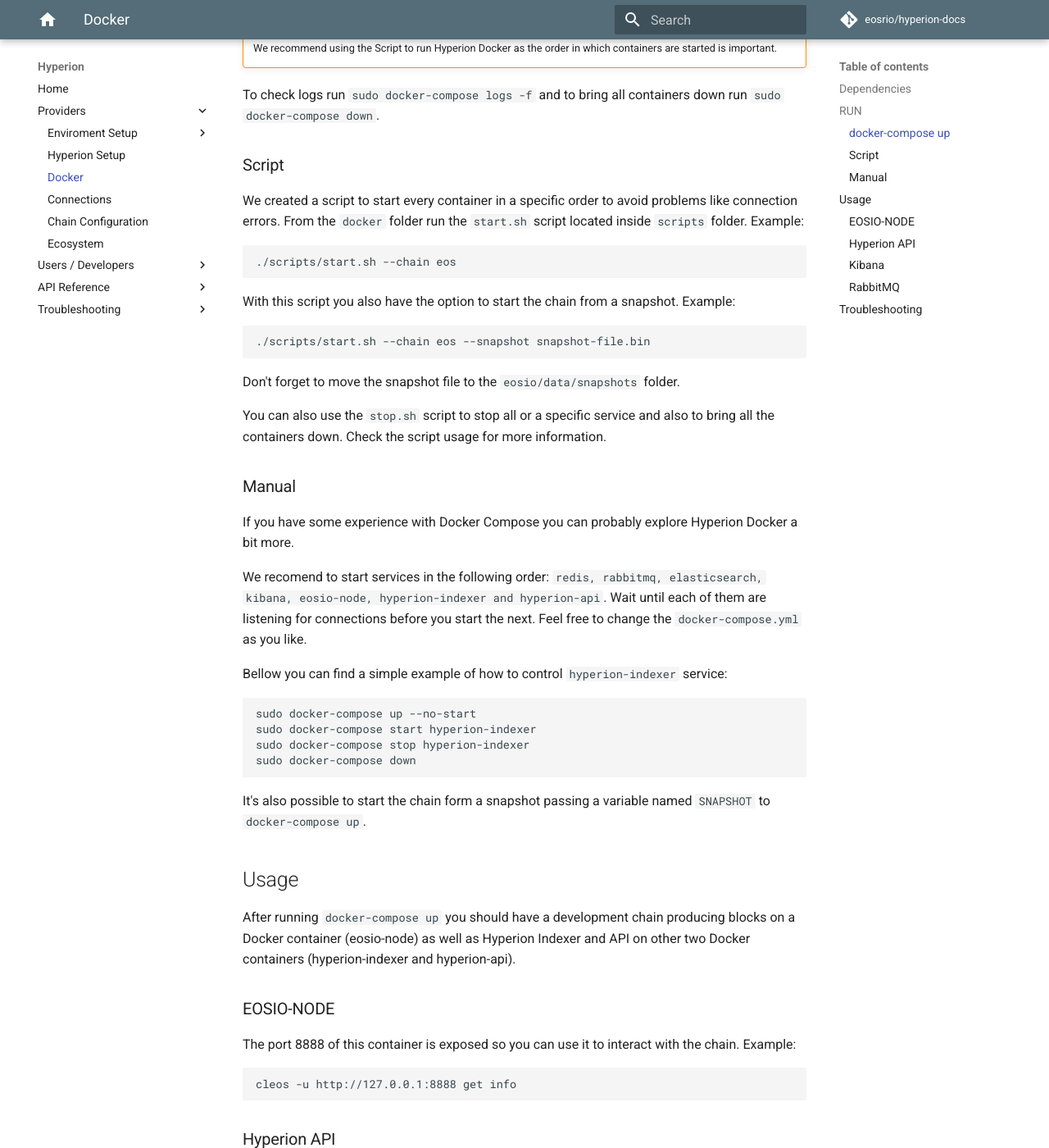
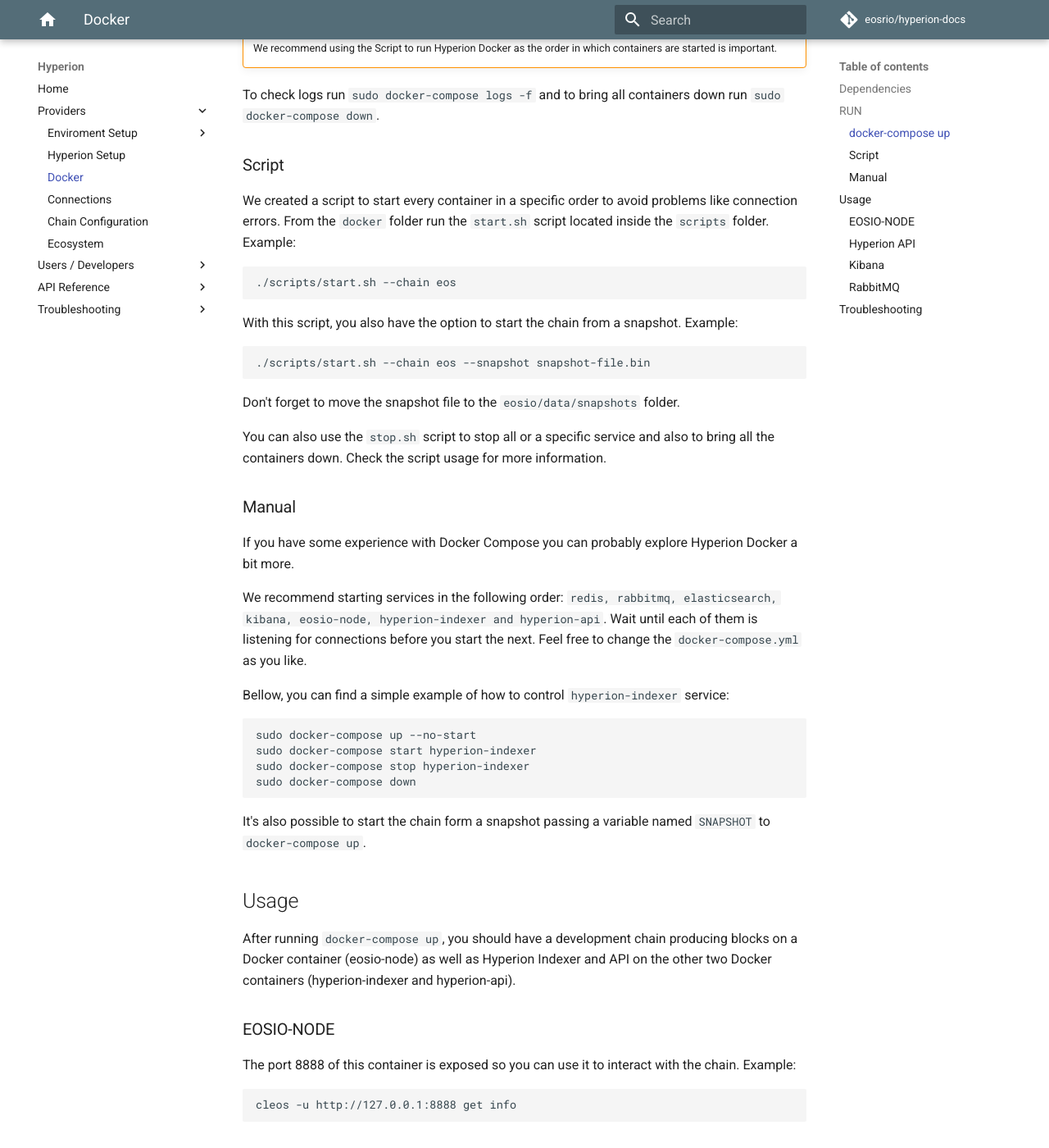
Before and after one commit to eosrio/hyperion-docs, an MkDocs documentation site: the page built from docs/docker.md, in a window 1280 px wide and 1400 px high, scrolled down 996 px. Shown: the whole window at 82% size. Built offline with MkDocs 1.6.1 and Material for MkDocs 9.7.7, drawn with Linux system fonts in a browser that asks for light colours; comment, search, counter and statistics services are not loaded; some of the changed text lies outside the part shown.

Commit message:
Update docker.md

````diff
--- a/docs/docker.md
+++ b/docs/docker.md
@@ -10,7 +10,7 @@
 ## RUN
 Inside the `docker` folder you will find everything you need to run Hyperion Docker.
 
-First of all, you need to generate Hyperion configuration files. To do that, from the `docker` folder, run `generate-config.sh` located inside `scripts` folder. You will have to pass an identificator and a name to the chain you will run. Example:
+First of all, you need to generate Hyperion configuration files. To do that, from the `docker` folder, run `generate-config.sh` located inside the `scripts` folder. You will have to pass an identifier and a name to the chain you will run. Example:
 ```
 ./scripts/generate-config.sh --chain eos --chain-name "EOS Testnet"
 ```
@@ -27,12 +27,12 @@
 To check logs run `sudo docker-compose logs -f` and to bring all containers down run `sudo docker-compose down`.
 
 ### Script
-We created a script to start every container in a specific order to avoid problems like connection errors. From the `docker` folder run the `start.sh` script located inside `scripts` folder. Example:
+We created a script to start every container in a specific order to avoid problems like connection errors. From the `docker` folder run the `start.sh` script located inside the `scripts` folder. Example:
 ```
 ./scripts/start.sh --chain eos
 ```
 
-With this script you also have the option to start the chain from a snapshot. Example:
+With this script, you also have the option to start the chain from a snapshot. Example:
 ```
 ./scripts/start.sh --chain eos --snapshot snapshot-file.bin
 ```
@@ -43,9 +43,9 @@
 ### Manual
 If you have some experience with Docker Compose you can probably explore Hyperion Docker a bit more.
 
-We recomend to start services in the following order: `redis, rabbitmq, elasticsearch, kibana, eosio-node, hyperion-indexer and hyperion-api`. Wait until each of them are listening for connections before you start the next. Feel free to change the `docker-compose.yml` as you like.
+We recommend starting services in the following order: `redis, rabbitmq, elasticsearch, kibana, eosio-node, hyperion-indexer and hyperion-api`. Wait until each of them is listening for connections before you start the next. Feel free to change the `docker-compose.yml` as you like.
 
-Bellow you can find a simple example of how to control `hyperion-indexer` service:
+Bellow, you can find a simple example of how to control `hyperion-indexer` service:
 ```
 sudo docker-compose up --no-start
 sudo docker-compose start hyperion-indexer
@@ -55,7 +55,7 @@
 It's also possible to start the chain form a snapshot passing a variable named `SNAPSHOT` to `docker-compose up`.
 
 ## Usage
-After running `docker-compose up` you should have a development chain producing blocks on a Docker container (eosio-node) as well as Hyperion Indexer and API on other two Docker containers (hyperion-indexer and hyperion-api).
+After running `docker-compose up`, you should have a development chain producing blocks on a Docker container (eosio-node) as well as Hyperion Indexer and API on the other two Docker containers (hyperion-indexer and hyperion-api).
 
 ### EOSIO-NODE
 The port 8888 of this container is exposed so you can use it to interact with the chain. Example:
````
Also changed, not shown: other parts of docs/docker.md (+1 -1 lines).
